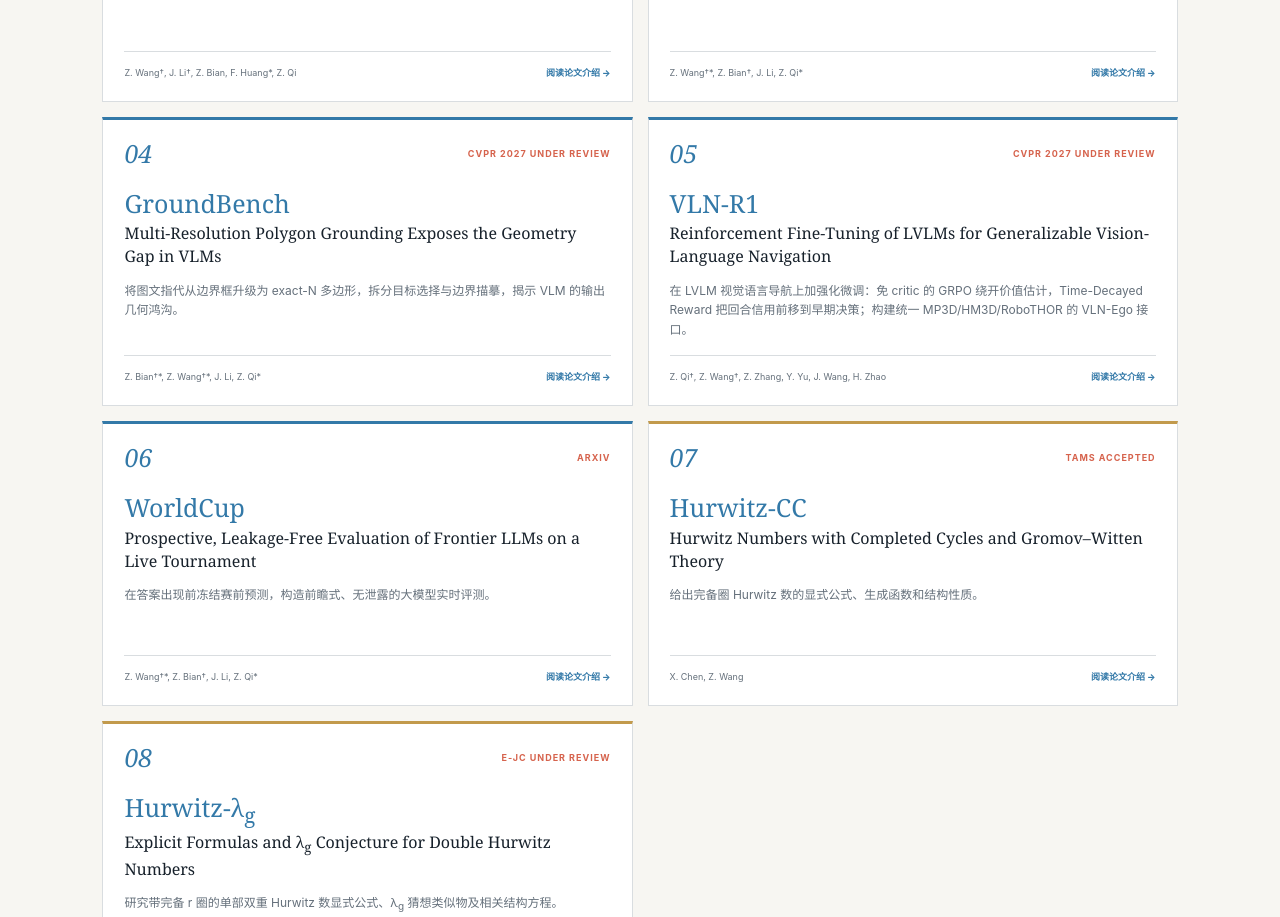
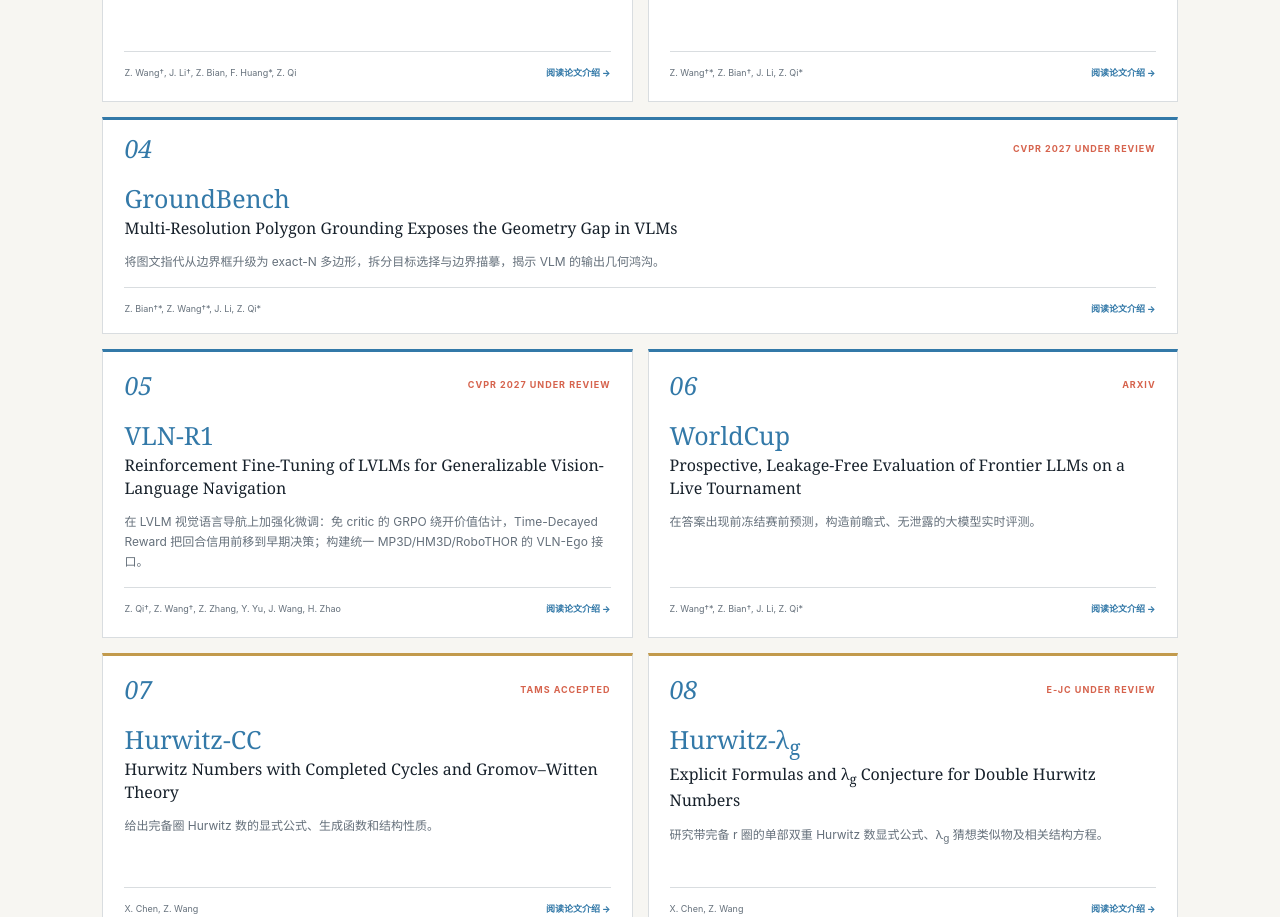
Before and after one commit to co-minder/Zhenran.Wang-CV, a plain HTML site: page index.html in a window 1280 px wide. Shown: the part 1305-2222 px from the top of the page. Drawn offline with Linux system fonts and the light colour scheme.

Commit message:
论文卡片 8 张后排布平衡：GroundBench 卡片改为整行宽

```diff
--- a/index.html
+++ b/index.html
@@ -86,7 +86,7 @@
               <p>提出 Retrospective Evaluation，以早期事件信息和匿名化实体评测社会事件走势与公众反应预测。</p>
               <div class="paper-card-foot"><span>Z. Wang†*, Z. Bian†, J. Li, Z. Qi*</span><i>阅读论文介绍 →</i></div>
             </a>
-            <a class="paper-card" href="papers/groundbench.html">
+            <a class="paper-card paper-card-wide" href="papers/groundbench.html">
               <div class="paper-card-top"><span>04</span><b>CVPR 2027 UNDER REVIEW</b></div>
               <h3>GroundBench</h3>
               <h4>Multi-Resolution Polygon Grounding Exposes the Geometry Gap in VLMs</h4>
--- a/styles.css
+++ b/styles.css
@@ -271,3 +271,7 @@ code { padding: 2px 5px; background: #eef2f3; color: var(--coral); font-family:
   .project-entry > div { grid-column: 2; grid-row: 2; }
   .project-entry > i { grid-row: 3; }
 }
+
+/* 8-card publications grid: keep the rows balanced after adding VLN-R1 */
+.paper-card-wide { grid-column: span 2; min-height: 0; padding-top: 16px; padding-bottom: 16px; }
+@media (max-width: 900px) { .paper-card-wide { grid-column: auto; } }
```
